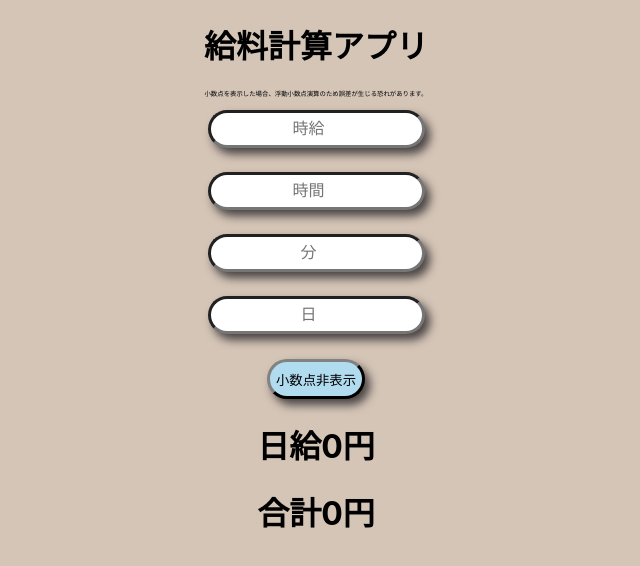
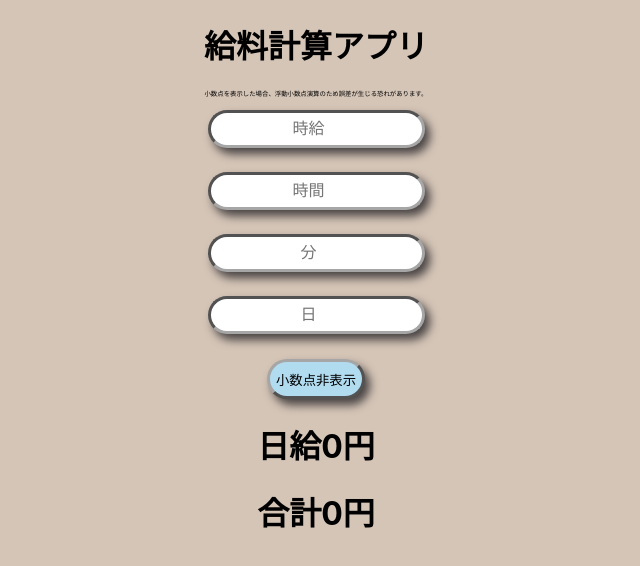
Before and after one commit to H-goto16/CalculateSalary, a React (Create React App) app: page / in a window 1280 px wide. Shown: the top 566 px of the page, without its empty margins (324-964 px from the left). Built offline with nearby package versions, Linux system fonts and the light colour scheme.

Commit message:
fix: change css

```diff
--- a/src/App.css
+++ b/src/App.css
@@ -17,6 +17,7 @@ body {
   text-align: center;
   height: 30px;
   border-radius: 100px;
+  border-color: rgb(166, 166, 166);
   box-shadow: 5px 6px 10px rgb(72, 67, 67);
   -webkit-appearance: none;
   appearance: none;
@@ -31,6 +32,6 @@ body {
   border-width: 3px;
   box-shadow: 5px 6px 10px rgb(72, 67, 67);
   background-color: rgb(177, 219, 238);
-  border-color: rgb(46, 46, 46);
+  border-color: rgb(166, 166, 166);
   color: #000;
 }
```
